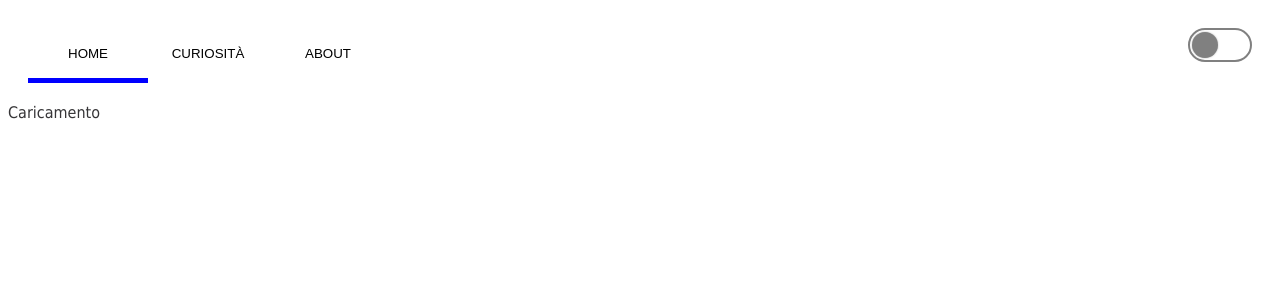
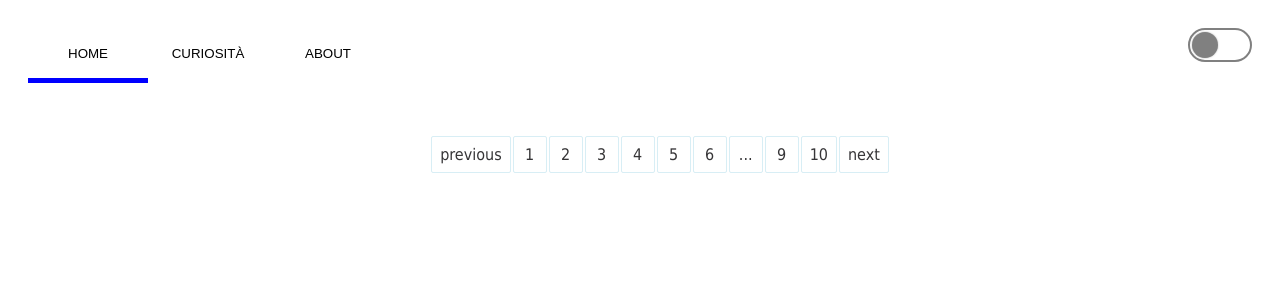
Before and after one commit to AudereSemper/rick-and-morty, a React (Create React App) app: page /home in a window 1280 px wide. Shown: the top 300 px of the page. Built offline with nearby package versions, Linux system fonts and the light colour scheme; no server answers.

Commit message:
added style for pagination

```diff
--- a/package.json
+++ b/package.json
@@ -18,6 +18,7 @@
     "history": "^4.10.1",
     "react": "^17.0.1",
     "react-dom": "^17.0.1",
+    "react-paginate": "^7.0.0",
     "react-redux": "^7.1.0-rc.1",
     "react-router": "^5.2.0",
     "react-scripts": "4.0.1",
--- a/src/app/components/Pagination/index.tsx
+++ /dev/null
@@ -1,14 +0,0 @@
-import React, { useState } from 'react';
-import { PaginationContainer } from './styles';
-
-const Pagination = () => {
-  const [currentPage, setCurrentPage] = useState(1);
-  console.log(currentPage, setCurrentPage);
-  return (
-    <PaginationContainer>
-      ciao
-    </PaginationContainer>
-  );
-};
-
-export default Pagination;
--- a/src/app/components/Pagination/styles.ts
+++ /dev/null
@@ -1,6 +0,0 @@
-import styled from 'styled-components';
-
-// eslint-disable-next-line import/prefer-default-export
-export const PaginationContainer = styled.div`
-  margin: 20px;
-`;
--- a/src/app/pages/Home/index.tsx
+++ b/src/app/pages/Home/index.tsx
@@ -1,22 +1,45 @@
 import React, { useEffect } from 'react';
 import { useDispatch, useSelector } from 'react-redux';
-import Pagination from 'src/app/components/Pagination';
+import ReactPaginate from 'react-paginate';
+import { StyledPaginateContainer } from './styles';
 import { startFetchingRickAndMortyCharacter, setIsLoadingStatus } from './homeReducer';
 
 const Home = () => {
   const dispatch = useDispatch();
   const isLoading = useSelector((state: any) => state.homeSliceReducer.loading);
+  const rickAndMortyCharacterData = useSelector((state: any) => state.homeSliceReducer.data);
+  const { info } = rickAndMortyCharacterData;
+  const { pages } = info || {};
+
+  console.log('sei qua', info);
   useEffect(() => {
     dispatch(setIsLoadingStatus(true));
     dispatch(startFetchingRickAndMortyCharacter());
   }, []);
 
   return (
-    <div>
+    <>
       {
-        isLoading ? 'Caricamento' : <Pagination />
+        isLoading && rickAndMortyCharacterData.info ? 'Caricamento'
+          : (
+            <StyledPaginateContainer>
+              <ReactPaginate
+                previousLabel="previous"
+                nextLabel="next"
+                breakLabel="..."
+                breakClassName="break-me"
+                pageCount={pages}
+                marginPagesDisplayed={2}
+                pageRangeDisplayed={5}
+              // onPageChange={this.handlePageClick}
+                containerClassName="pagination"
+                subContainerClassName="pages pagination"
+                activeClassName="active"
+              />
+            </StyledPaginateContainer>
+          )
       }
-    </div>
+    </>
   );
 };
 
--- /dev/null
+++ b/src/app/pages/Home/styles.ts
@@ -0,0 +1,41 @@
+import styled from 'styled-components';
+
+// eslint-disable-next-line import/prefer-default-export
+export const StyledPaginateContainer = styled.div`
+  .pagination {
+    padding-top: 1rem;
+    text-align: center;
+  }
+
+  .pagination > ul {
+      padding: 0;
+      margin: 0;
+  }
+
+  .pagination li {
+      display: inline-block;
+  }
+
+  .pagination li > a {
+      padding: 0.5rem;
+      margin: 1px;
+      display: inline-block;
+      cursor: pointer;
+      background-color: #fff;
+      border: 1px solid #d8eef5;
+      border-radius: 2px;
+      min-width: 1rem;
+  }
+
+  .pagination li > a:focus {
+      outline: none;
+      background-color: #ff9;
+      border: 1px solid blue;
+  }
+
+  .pagination li > a:active {
+      outline: none;
+      background-color: #fff;
+      border: 1px solid #d8eef5;
+  }
+`;
```
Also changed, not shown: 2 other files (tests, documents, lock files or other folders).
